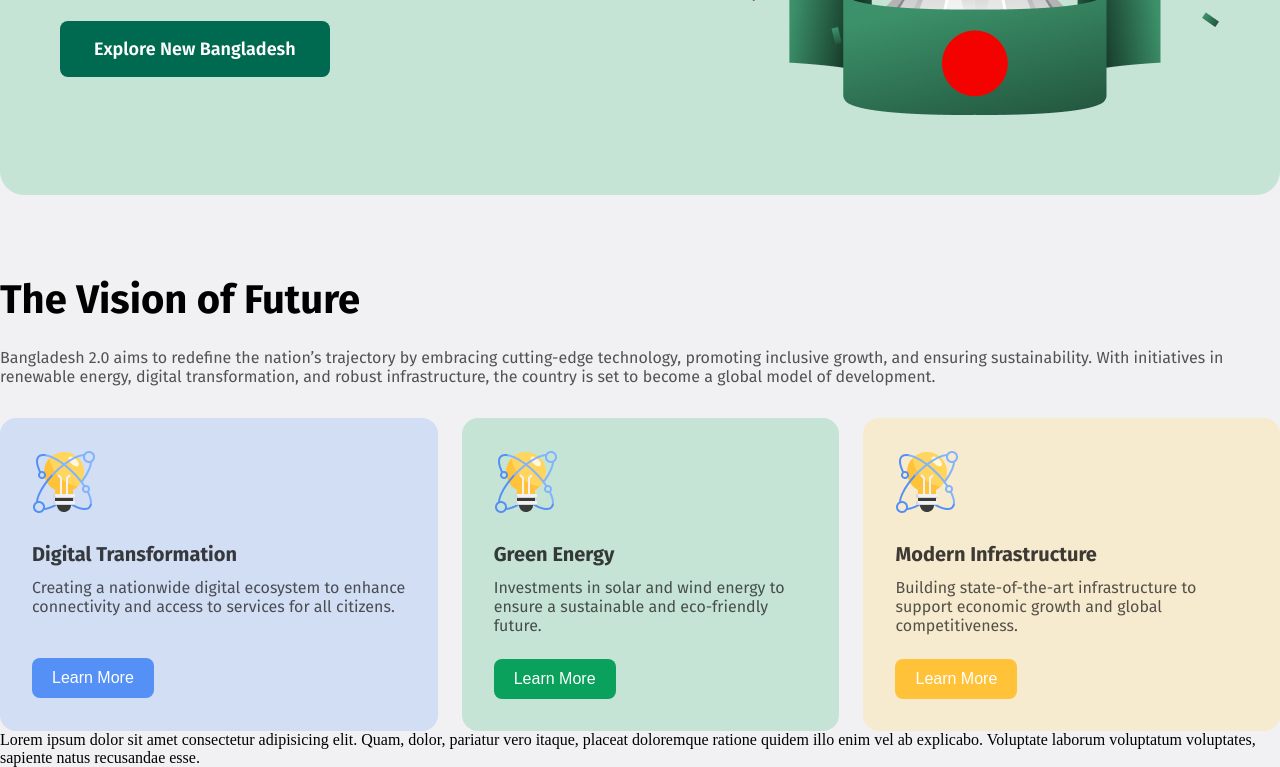
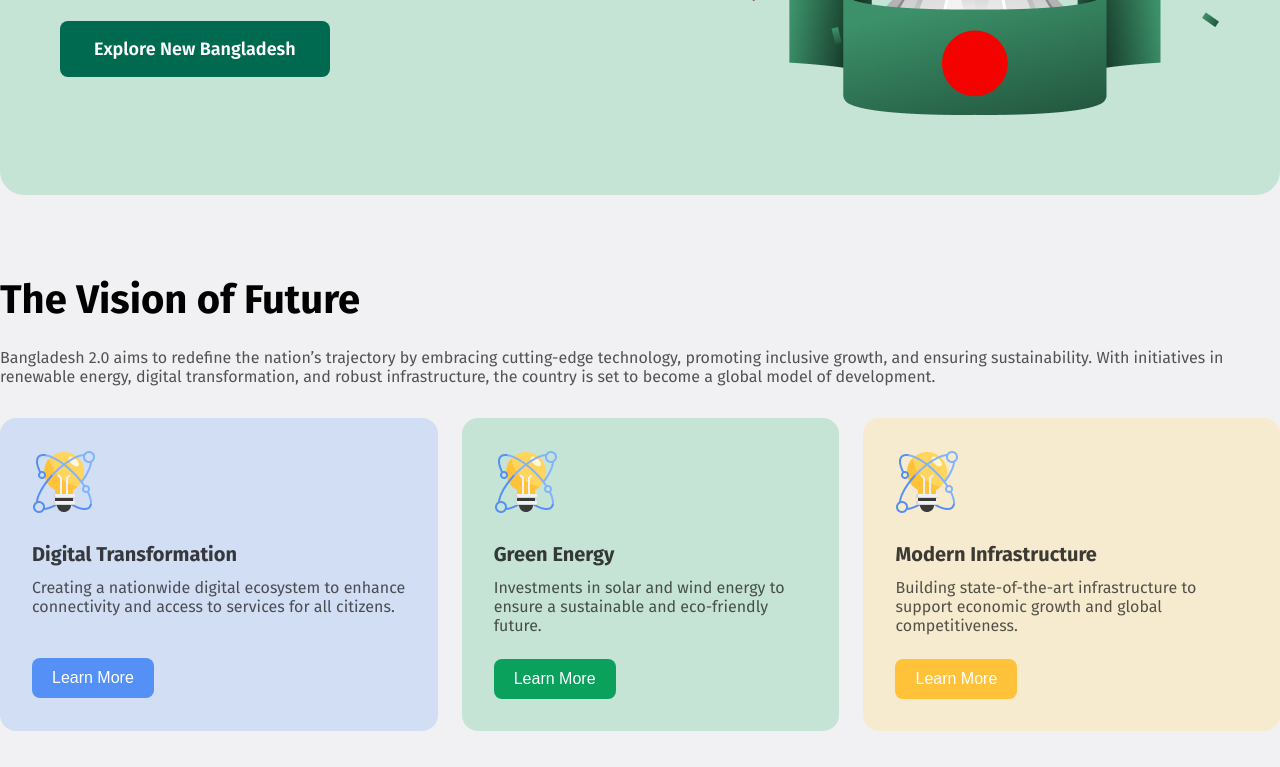
Before and after one commit to md-alamin2/ph-assignment-1, a plain HTML site: page index.html in a window 1280 px wide. Shown: the part 501-1268 px from the top of the page. After the commit the page ends 1232 px from the top, so only its background shows below. Drawn offline with Linux system fonts and the light colour scheme.

```diff
--- a/index.html
+++ b/index.html
@@ -63,10 +63,6 @@
             </div>
         </section>
         <!-- The Vision of Future end -->
-
-        <section>
-            <div>Lorem ipsum dolor sit amet consectetur adipisicing elit. Quam, dolor, pariatur vero itaque, placeat doloremque ratione quidem illo enim vel ab explicabo. Voluptate laborum voluptatum voluptates, sapiente natus recusandae esse.</div>
-        </section>
     </main>
 </body>
 
```
